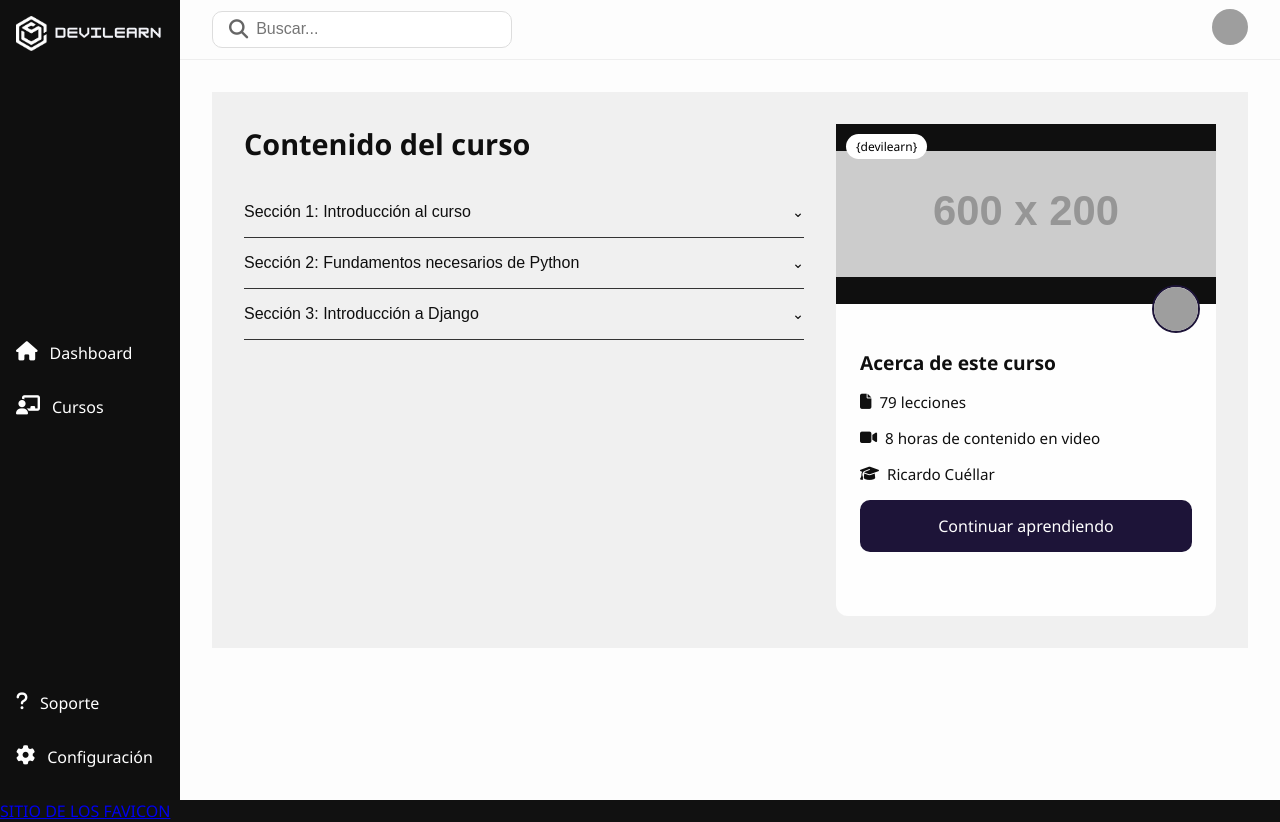
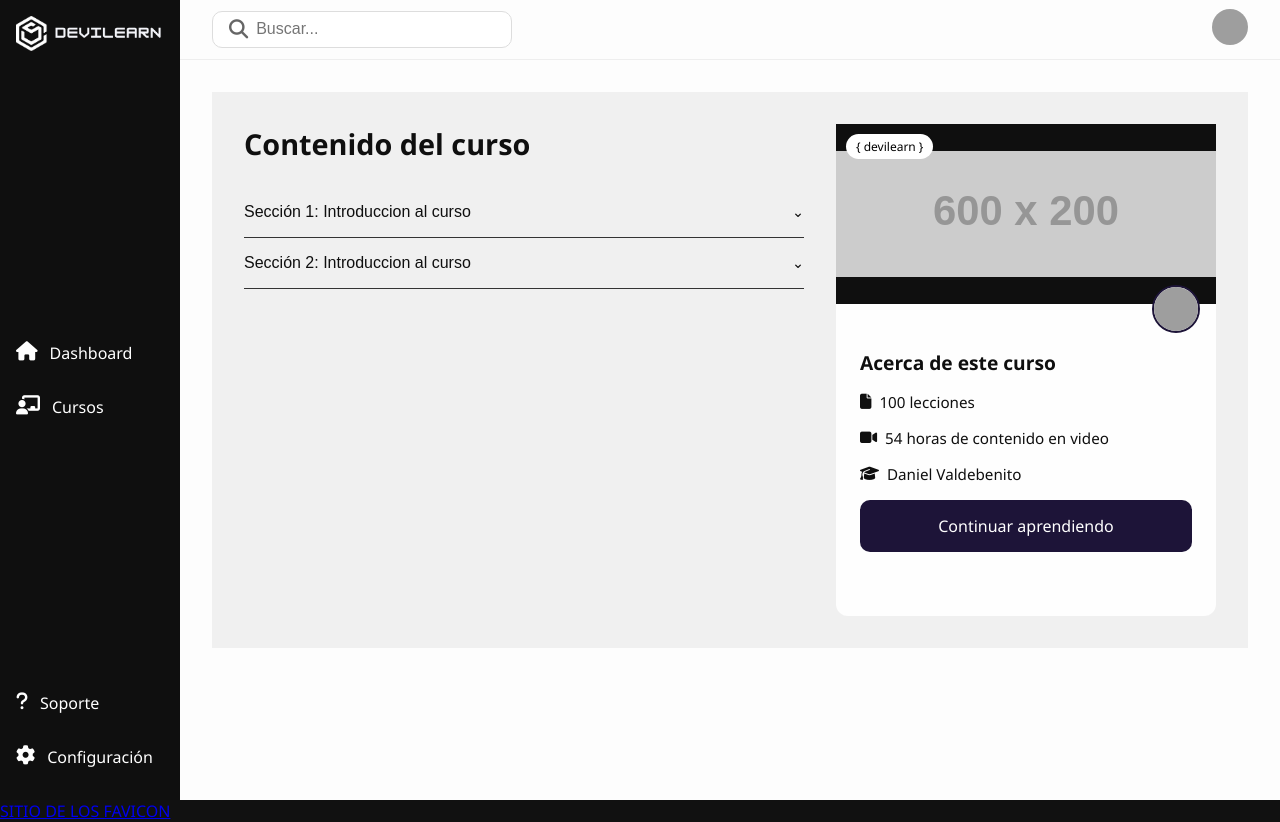
Before and after one commit to DaniielVJ/plataforma_cursos, a Django app: page /courses/detail/1 in a window 1280 px wide. Run offline with Django 5.2, Linux system fonts and the light colour scheme; grey boxes labelled with a size stand in for pictures from a placeholder-image service; parts of the project's set-up code (start-up, migrations or seed data) failed here and were passed over; some libraries are stand-ins or nearby versions; grey boxes are pictures that could not be loaded.

Commit message:
Cargar datos del curso en el template detalles curso e igualmente añadir los desplegables segun la cantidad de secciones de cada curso en el template

```diff
--- a/apps/courses/templates/courses/course_detail.html
+++ b/apps/courses/templates/courses/course_detail.html
@@ -26,6 +26,10 @@
             <!--Header-->
             {% include 'includes/header.html' %}
 
+            <!--Buena practica probar que los datos se esten pasando correctamente al template encargado de mostrar
+            los detalles del curso seleccionado-->
+            {% comment %} {{course}} {% endcomment %}
+
             <!-- Aquí va el contenido de la página -->
             <main>
                 <!-- === COURSE OVERVIEW === -->
@@ -34,16 +38,24 @@
                     <div class="course-sections">
                         <h2>Contenido del curso</h2>
                         <div class="accordion">
+
+                            {% for content in course.course_content %}
                                 <div class="accordion-item">
-                                <button class="accordion-header">Sección 1: Introducción al curso</button>
+                                    <button class="accordion-header">Sección {{content.id}}: {{content.name}}</button>
                                     <div class="accordion-content">
                                         <ul>
-                                        <li><i class="fa-solid fa-video"></i>¿Qué aprenderás en este curso?</li>
+                                            {% for lesson in content.lessons %}
+                                                 <li><i class="fa-solid fa-{{lesson.type}}"></i>{{lesson.name}}</li>
+                                            {% endfor %}
+
                                             <li><i class="fa-solid fa-file"></i>Cómo usar la plataforma</li>
                                         </ul>
                                     </div>
                                 </div>
-                            <div class="accordion-item">
+                            {% endfor %}
+
+
+                            {% comment %} <div class="accordion-item">
                                 <button class="accordion-header">Sección 2: Fundamentos necesarios de Python</button>
                                 <div class="accordion-content">
                                     <ul>
@@ -61,7 +73,7 @@
                                         <li>Primer proyecto con Django</li>
                                     </ul>
                                 </div>
-                            </div>
+                            </div> {% endcomment %}
                             <!-- Agrega más secciones similares -->
                         </div>
                     </div>
@@ -69,16 +81,16 @@
                     <!-- Card lateral -->
                     <div class="course-info-card">
                         <div class="card-banner">
-                            <div class="tag">{devilearn}</div>
+                            <div class="tag">{ devilearn }</div>
                             <img src="https://placehold.co/600x200/1e1e1e/ffffff?text=django" alt="Curso Django" />
                             <img class="author-avatar" src="https://randomuser.me/api/portraits/men/15.jpg" alt="Autor">
                         </div>
                         <div class="card-body">
                             <h3>Acerca de este curso</h3>
                             <ul class="course-details">
-                                <li><i class="fa-solid fa-file"></i> 79 lecciones</li>
-                                <li><i class="fa-solid fa-video"></i> 8 horas de contenido en video</li>
-                                <li><i class="fa-solid fa-graduation-cap"></i> Ricardo Cuéllar</li>
+                                <li><i class="fa-solid fa-file"></i> {{course.course_info.lessons}} lecciones</li>
+                                <li><i class="fa-solid fa-video"></i> {{course.course_info.duration}} horas de contenido en video</li>
+                                <li><i class="fa-solid fa-graduation-cap"></i>{{course.course_info.instructor}}</li>
                             </ul>
                             <a class="btn bnt-primary btn-course" href="course_lessons.html">Continuar aprendiendo</a>
 
--- a/apps/courses/views.py
+++ b/apps/courses/views.py
@@ -43,7 +43,54 @@ def courses_list(request):
 
 
 def course_detail(request, name:str = ""):
-    return render(request, 'courses/course_detail.html')
+    # Pasamos un curso ficticio que definimos en duro su informacion, pero en un entorno
+    # real se van a buscar los datos del curso solicitado a la base de datos y los datos o campos
+    # obtenidos se pasan al template encargado de mostrar los detalles de un curso cuando se selecciona
+
+    # Aqui definimos mas campos que podria tener el curso, donde le damos una estructura a esos datos
+    # con diccionario, representanto una estructura de documentos como en mongodb
+    course={
+        'course_title': "Django Aplicaciones Web Robustas",
+        'course_link': '',
+        'course_info': {
+            'lessons': 100,
+            'duration': 54,
+            'instructor': 'Daniel Valdebenito'
+            },
+        'course_content': [
+            {
+                'id': 1,
+                'name': 'Introduccion al curso',
+                'lessons': [
+                    {
+                        'name': '¿Que aprenderas en este curso?',
+                        'type': 'video'
+                    },
+                    {
+                        'name': 'Como usar la plataforma',
+                        'type': 'file'
+                    }
+                ]
+            },
+            {
+                'id': 2,
+                'name': 'Introduccion al curso',
+                'lessons': [
+                    {
+                        'name': '¿Que aprenderas en este curso?',
+                        'type': 'video'
+                    },
+                    {
+                        'name': 'Como usar la plataforma',
+                        'type': 'file'
+                    }
+                ]
+            }
+        ]
+    }
+
+
+    return render(request, 'courses/course_detail.html', {'course': course})
 
 
 
```
Lines whose indentation alone changed are shown as unchanged.
